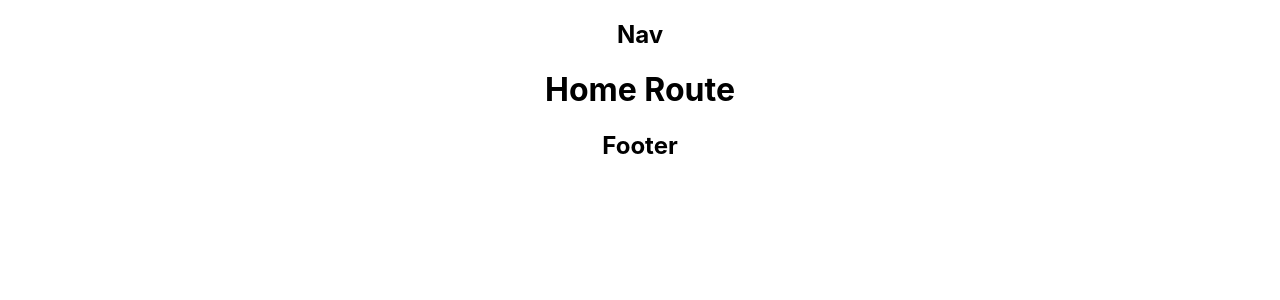
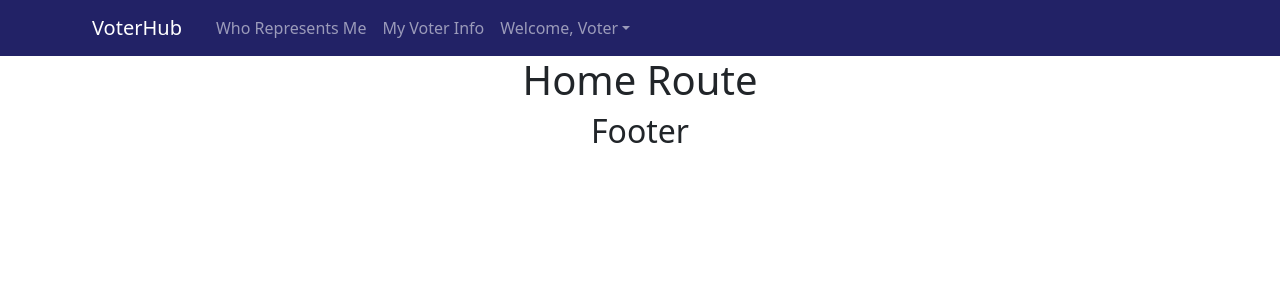
Before and after one commit to jajoyce/VoterHub-frontend, a React (Create React App) app: page / in a window 1280 px wide. Shown: the top 300 px of the page. Built offline with nearby package versions, Linux system fonts and the light colour scheme.

Commit message:
Create navbar. Install bootstrap, react-bootstrap, react-router-bootstrap. Style navbar.

```diff
--- a/package.json
+++ b/package.json
@@ -6,9 +6,12 @@
     "@testing-library/jest-dom": "^5.16.2",
     "@testing-library/react": "^12.1.3",
     "@testing-library/user-event": "^13.5.0",
+    "bootstrap": "^5.1.3",
     "react": "^17.0.2",
+    "react-bootstrap": "^2.2.0",
     "react-dom": "^17.0.2",
     "react-router": "^6.2.2",
+    "react-router-bootstrap": "^0.26.0",
     "react-router-dom": "^6.2.2",
     "react-scripts": "5.0.0",
     "web-vitals": "^2.1.4"
--- a/src/App.css
+++ b/src/App.css
@@ -2,37 +2,15 @@
   text-align: center;
 }
 
-.App-logo {
-  height: 40vmin;
-  pointer-events: none;
+.navbar {
+  background-color: #226;
 }
 
-@media (prefers-reduced-motion: no-preference) {
-  .App-logo {
-    animation: App-logo-spin infinite 20s linear;
-  }
+.nav-home {
+  text-decoration: none;
+  padding: 0 10px;
 }
 
-.App-header {
-  background-color: #282c34;
-  min-height: 100vh;
-  display: flex;
-  flex-direction: column;
-  align-items: center;
-  justify-content: center;
-  font-size: calc(10px + 2vmin);
-  color: white;
+.custom-ml-auto {
+  margin-left: 100px;
 }
-
-.App-link {
-  color: #61dafb;
-}
-
-@keyframes App-logo-spin {
-  from {
-    transform: rotate(0deg);
-  }
-  to {
-    transform: rotate(360deg);
-  }
-}
--- a/src/App.js
+++ b/src/App.js
@@ -1,6 +1,7 @@
-import logo from "./logo.svg";
+// import logo from "./logo.svg";
+import "bootstrap/dist/css/bootstrap.min.css";
 import "./App.css";
-import Nav from "./components/Nav";
+import Header from "./components/Header";
 import Footer from "./components/Footer";
 import { Outlet } from "react-router";
 
@@ -9,7 +10,7 @@ function App() {
 
   return (
     <div className="App">
-      <Nav />
+      <Header />
       <Outlet context={backendURL} />
       <Footer />
     </div>
--- /dev/null
+++ b/src/components/Header.js
@@ -0,0 +1,38 @@
+import { Nav, Navbar, Container, NavDropdown } from "react-bootstrap";
+import { Link } from "react-router-dom";
+import { LinkContainer } from "react-router-bootstrap";
+
+function Header() {
+  return (
+    <Navbar expand="md" className="navbar-dark text-light">
+      <Container>
+        <Link to="/" className="nav-home">
+          <Navbar.Brand>VoterHub</Navbar.Brand>
+        </Link>
+        <Navbar.Toggle aria-controls="navbar-nav" />
+        <Navbar.Collapse id="navbar-nav">
+          <Nav>
+            <LinkContainer to="/reps">
+              <Nav.Link>Who Represents Me</Nav.Link>
+            </LinkContainer>
+            <LinkContainer to="/info" className="me-auto">
+              <Nav.Link>My Voter Info</Nav.Link>
+            </LinkContainer>
+            <NavDropdown
+              title="Welcome, Voter"
+              id="nav-dropdown"
+              className="ms-auto"
+            >
+              <NavDropdown.Item>My Account</NavDropdown.Item>
+              <NavDropdown.Item>Settings</NavDropdown.Item>
+              <NavDropdown.Divider />
+              <NavDropdown.Item>Sign Out</NavDropdown.Item>
+            </NavDropdown>
+          </Nav>
+        </Navbar.Collapse>
+      </Container>
+    </Navbar>
+  );
+}
+
+export default Header;
--- a/src/components/Nav.js
+++ /dev/null
@@ -1,9 +0,0 @@
-function Nav() {
-  return (
-    <nav>
-      <h2>Nav</h2>
-    </nav>
-  );
-}
-
-export default Nav;
```
Also changed, not shown: 1 other file (tests, documents, lock files or other folders).
